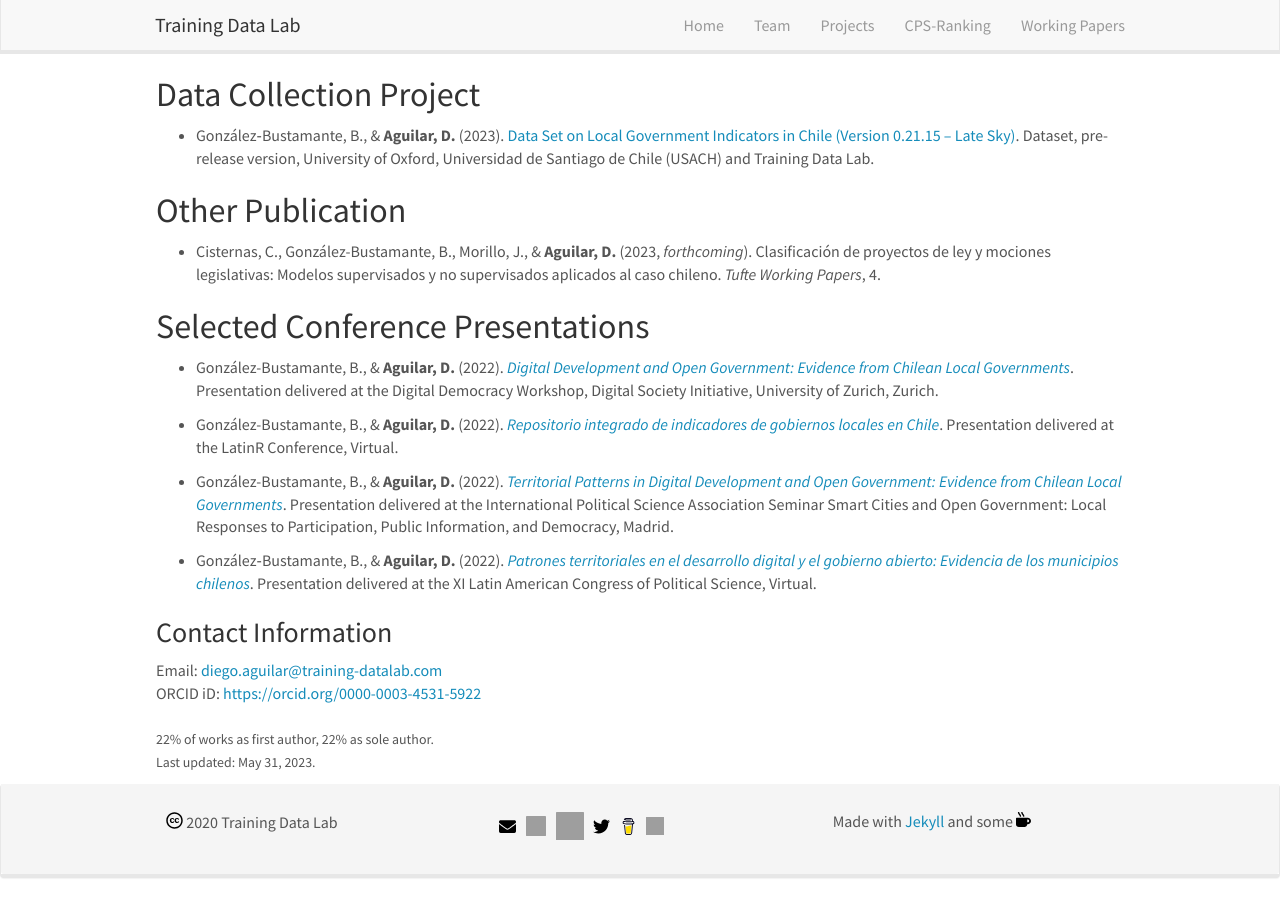
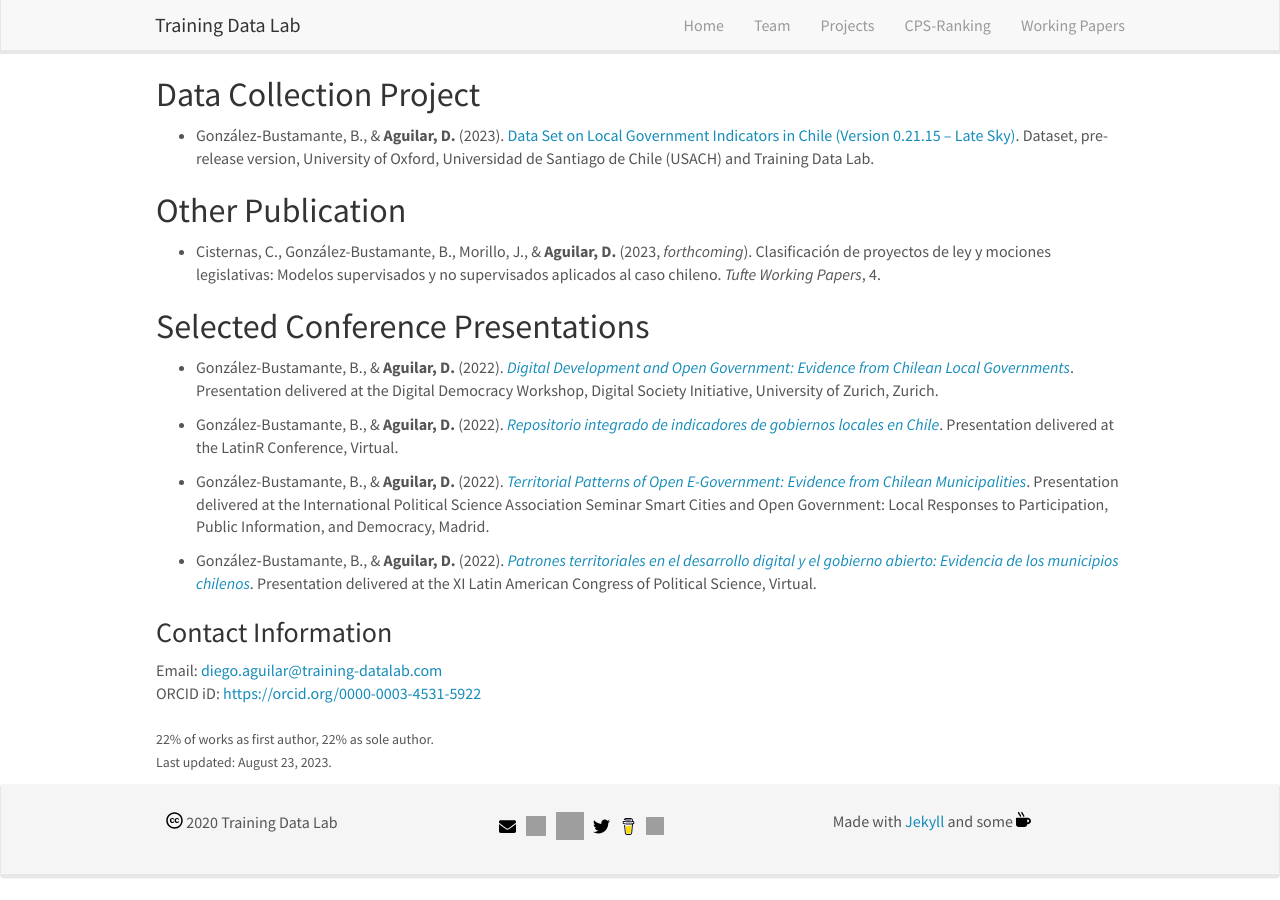
Before and after one commit to training-datalab/old-training-datalab.com, a Jekyll site: the page built from _pages/daguilar.md, in a window 1280 px wide and 900 px high, scrolled down 554 px. Built offline with Jekyll 4.4.1, drawn with Linux system fonts in a browser that asks for light colours; nearby versions of some CDN libraries.

Commit message:
Update daguilar.md
Co-Authored-By: Diego Aguilar <91673011+diegoaguilarv@users.noreply.github.com>

```diff
--- a/_pages/daguilar.md
+++ b/_pages/daguilar.md
@@ -38,7 +38,7 @@ permalink: /team/daguilar/
 
 - González-Bustamante, B., & **Aguilar, D.** (2022). <a href="https://github.com/bgonzalezbustamante/Public-Presentations/blob/main/2022/Beamer-LatinR-LocalGovs-2022.pdf" target="_blank">*Repositorio integrado de indicadores de gobiernos locales en Chile*</a>. Presentation delivered at the LatinR Conference, Virtual.
 
-- González-Bustamante, B., & **Aguilar, D.** (2022). <a href="https://github.com/bgonzalezbustamante/Public-Presentations/blob/main/2022/Beamer-IPSA-eGov-2022.pdf" target="_blank">*Territorial Patterns in Digital Development and Open Government: Evidence from Chilean Local Governments*</a>. Presentation delivered at the International Political Science Association Seminar Smart Cities and Open Government: Local Responses to Participation, Public Information, and Democracy, Madrid.
+- González-Bustamante, B., & **Aguilar, D.** (2022). <a href="https://github.com/bgonzalezbustamante/Public-Presentations/blob/main/2022/Beamer-IPSA-eGov-2022.pdf" target="_blank">*Territorial Patterns of Open E-Government: Evidence from Chilean Municipalities*</a>. Presentation delivered at the International Political Science Association Seminar Smart Cities and Open Government: Local Responses to Participation, Public Information, and Democracy, Madrid.
 
 - González‑Bustamante, B., & **Aguilar, D.** (2022). <a href="https://github.com/bgonzalezbustamante/Public-Presentations/blob/main/2022/ALACIP_22_Desarrollo_digital_y_gobierno_abierto.pdf" target="_blank">*Patrones territoriales en el desarrollo digital y el gobierno abierto: Evidencia de los municipios chilenos*</a>. Presentation delivered at the XI Latin American Congress of Political Science, Virtual.
 
@@ -48,4 +48,4 @@ Email: <a href="mailto:diego.aguilar@training-datalab.com">diego.aguilar@trainin
 ORCID iD: <a href="https://orcid.org/0000-0003-4531-5922" target="_blank">https://orcid.org/0000-0003-4531-5922</a><br />
 <br />
 <small>22% of works as first author, 22% as sole author.</small><br />
-<small>Last updated: May 31, 2023.</small>
+<small>Last updated: August 23, 2023.</small>
```
